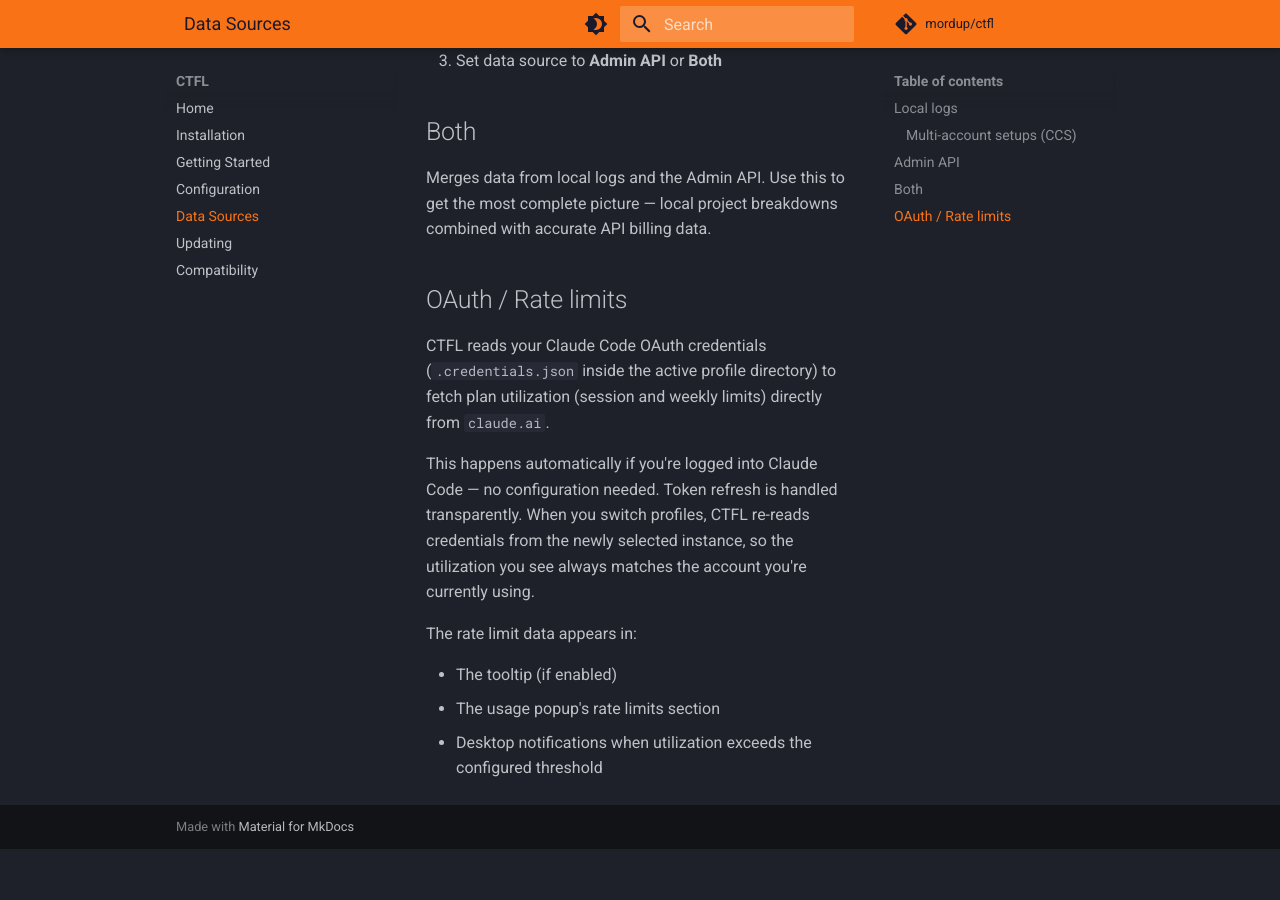
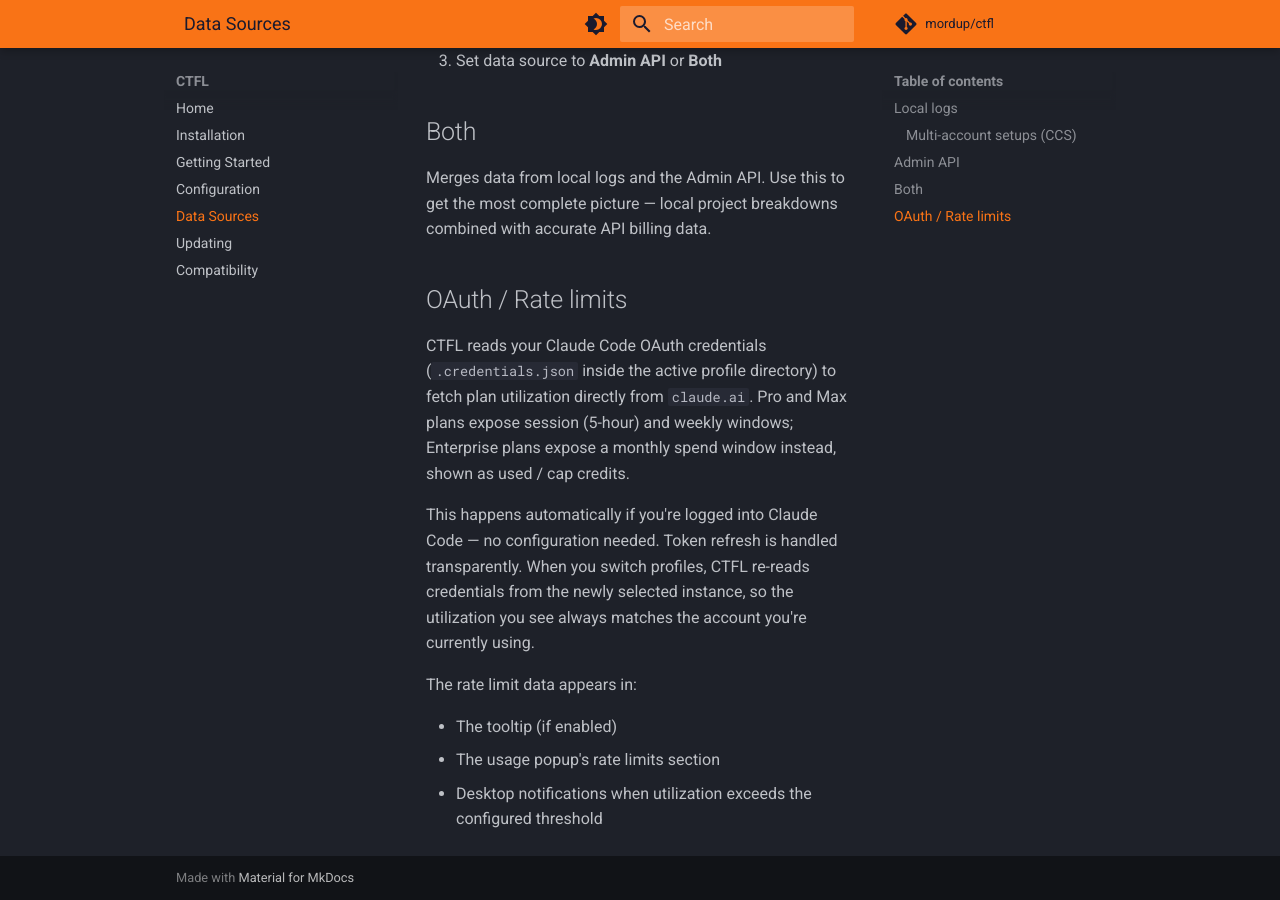
Before and after one commit to mordup/ctfl-docs, an MkDocs documentation site: the page built from docs/data-sources.md, in a window 1280 px wide and 900 px high, scrolled down 1351 px. Built offline with MkDocs 1.6.1 and Material for MkDocs 9.7.7, drawn with Linux system fonts in a browser that asks for light colours; comment, search, counter and statistics services are not loaded; before the commit the page ends 2200 px from its top, so only the background shows below that.

Commit message:
docs: cover Enterprise monthly spend and refresh settings screenshot

```diff
--- a/docs/data-sources.md
+++ b/docs/data-sources.md
@@ -44,7 +44,7 @@
 
 ## OAuth / Rate limits
 
-CTFL reads your Claude Code OAuth credentials (`.credentials.json` inside the active profile directory) to fetch plan utilization (session and weekly limits) directly from `claude.ai`.
+CTFL reads your Claude Code OAuth credentials (`.credentials.json` inside the active profile directory) to fetch plan utilization directly from `claude.ai`. Pro and Max plans expose session (5-hour) and weekly windows; Enterprise plans expose a monthly spend window instead, shown as used / cap credits.
 
 This happens automatically if you're logged into Claude Code — no configuration needed. Token refresh is handled transparently. When you switch profiles, CTFL re-reads credentials from the newly selected instance, so the utilization you see always matches the account you're currently using.
 
```
Also changed, not shown: docs/getting-started.md (+2 -0 lines), docs/assets/images/settings.png.
